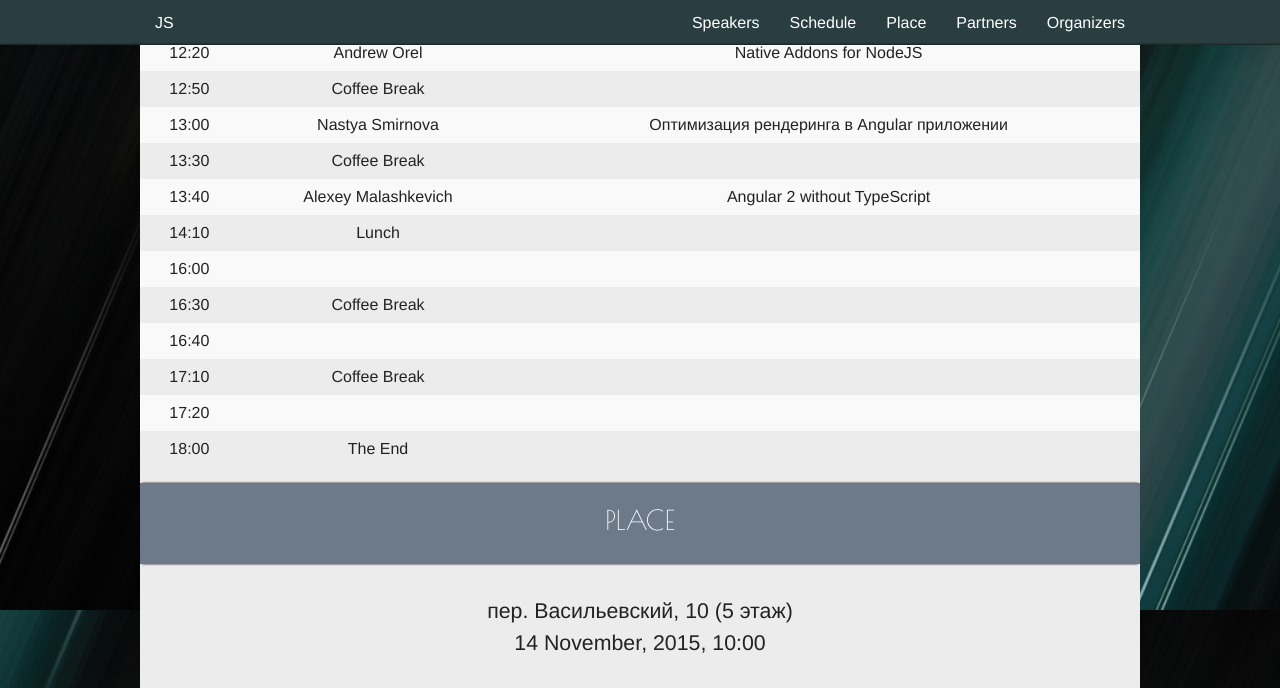
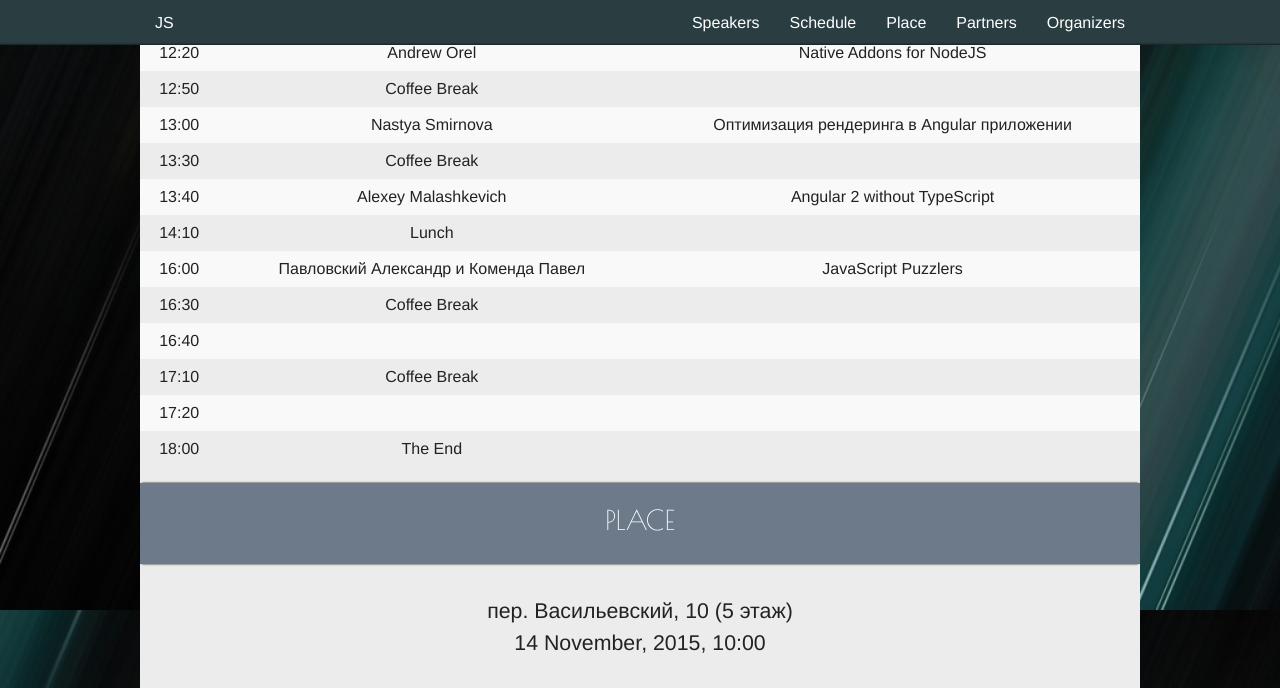
Before and after one commit to ghaiklor/kirovohradjs.com, a Jekyll site: the page built from index.html, in a window 1280 px wide and 900 px high, scrolled down 2090 px, cut to the strip 0-688 px from the top of the window. Built offline with Jekyll 4.4.1, drawn with Linux system fonts in a browser that asks for light colours.

Commit message:
Add JavaScript puzzlers

```diff
--- a/_data/2015_11.yml
+++ b/_data/2015_11.yml
@@ -65,8 +65,8 @@ schedule:
     speaker: "Lunch"
     title: ""
   - time: "16:00"
-    speaker: ""
-    title: ""
+    speaker: "Павловский Александр и Коменда Павел"
+    title: "JavaScript Puzzlers"
   - time: "16:30"
     speaker: "Coffee Break"
     title: ""
```
